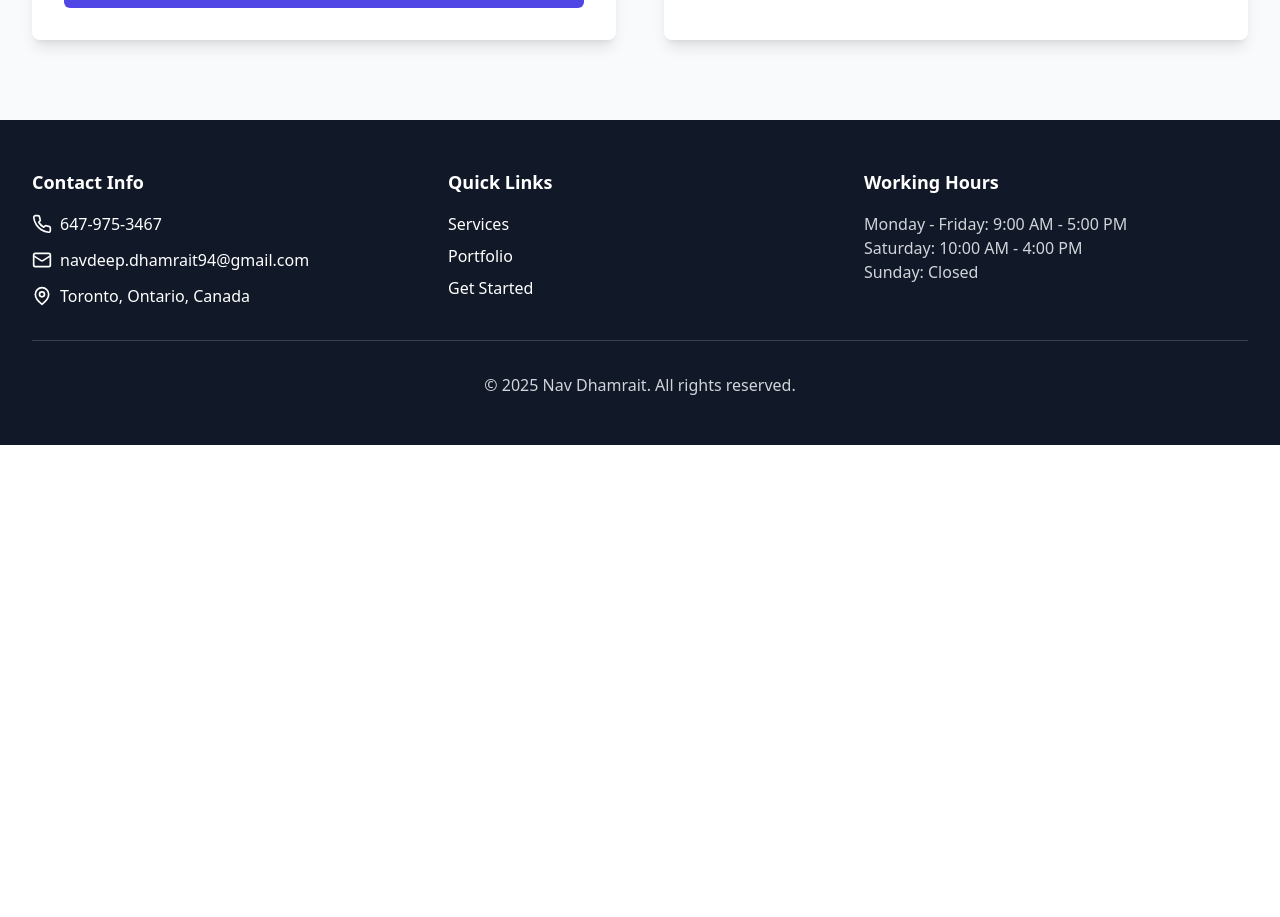
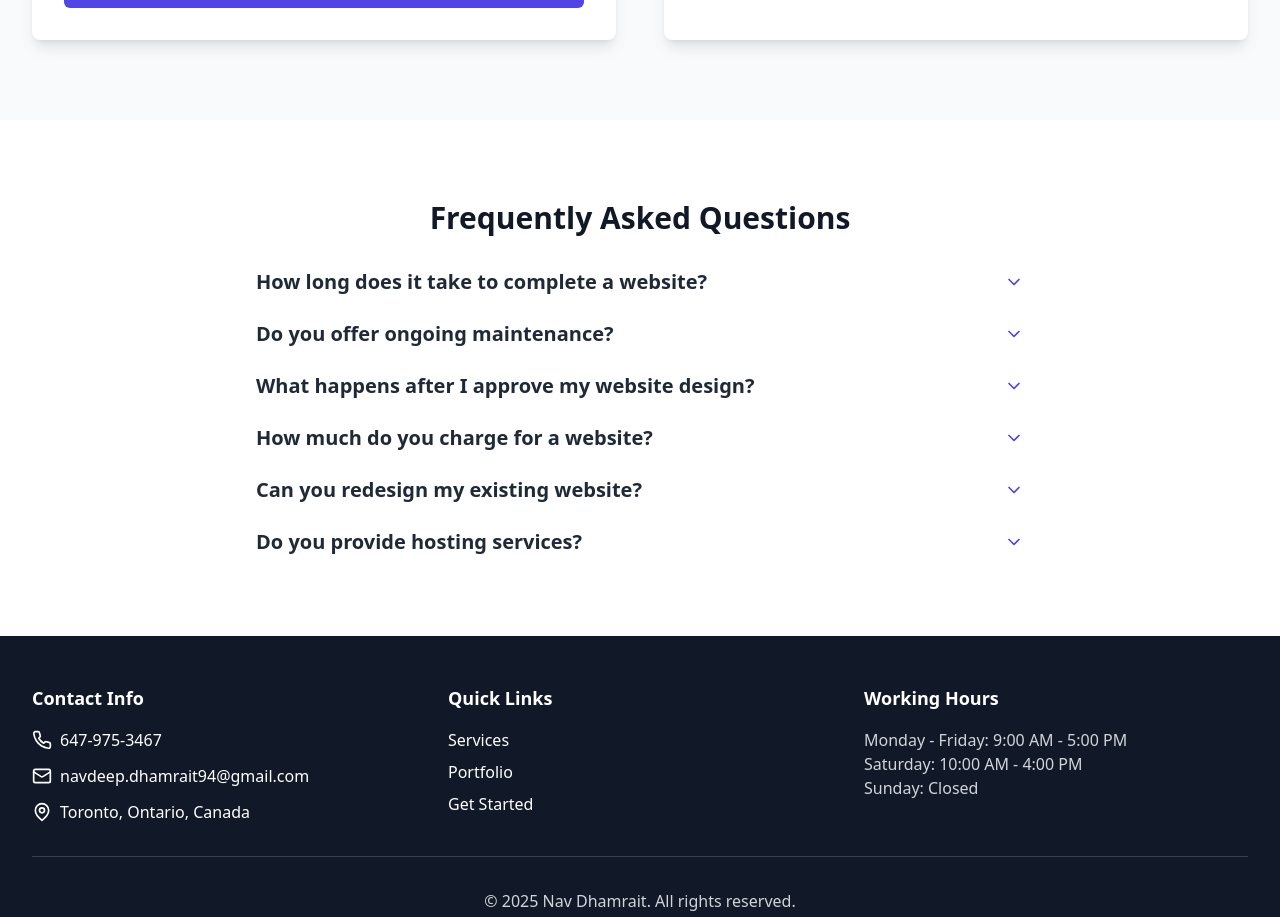
Before and after one commit to nav-commits/WebsiteBusiness, a React (Vite) app: page /contact in a window 1280 px wide. Shown: the part 940-1857 px from the top of the page. Before the commit the page ends 1385 px from the top, so only its background shows below. Built offline with nearby package versions, Linux system fonts and the light colour scheme.

Commit message:
added FAQ

```diff
--- a/src/pages/Contact.tsx
+++ b/src/pages/Contact.tsx
@@ -1,7 +1,14 @@
 import { useState } from "react";
 import { useForm } from "react-hook-form";
 import emailjs from "emailjs-com";
-import { Mail, Phone, MapPin, Send } from "lucide-react";
+import {
+  Mail,
+  Phone,
+  MapPin,
+  Send,
+  ChevronDown,
+  ChevronUp,
+} from "lucide-react";
 
 const Contact = () => {
   const {
@@ -32,13 +39,21 @@ const Contact = () => {
     }
   };
 
+  // State for each FAQ question to toggle open/close
+  const [openFAQ, setOpenFAQ] = useState<number | null>(null);
+
+  const toggleFAQ = (index: number) => {
+    setOpenFAQ(openFAQ === index ? null : index);
+  };
+
   return (
     <div className="pt-16">
       {/* Hero Section */}
       <section className="bg-gradient-to-r from-indigo-600 to-purple-600 text-white py-20 text-center">
         <h1 className="text-4xl font-bold mb-6">Let's Get Started!</h1>
         <p className="text-xl text-indigo-100 mb-8 max-w-3xl mx-auto">
-          Ready for a new website? Contact me today and let's talk about your project.
+          Ready for a new website? Contact me today and let's talk about your
+          project.
         </p>
       </section>
 
@@ -47,37 +62,66 @@ const Contact = () => {
         <div className="max-w-7xl mx-auto px-4 sm:px-6 lg:px-8 grid grid-cols-1 lg:grid-cols-2 gap-12">
           {/* Contact Form */}
           <div className="bg-white rounded-lg shadow-lg p-8">
-            <h2 className="text-2xl font-bold text-gray-900 mb-6">Send a Message</h2>
+            <h2 className="text-2xl font-bold text-gray-900 mb-6">
+              Send a Message
+            </h2>
             <form onSubmit={handleSubmit(onSubmit)} className="space-y-6">
               <div>
-                <label htmlFor="name" className="block text-sm font-medium text-gray-700">Name</label>
+                <label
+                  htmlFor="name"
+                  className="block text-sm font-medium text-gray-700"
+                >
+                  Name
+                </label>
                 <input
                   id="name"
                   {...register("name", { required: "Name is required" })}
                   className="w-full px-4 py-2 border rounded-md"
                 />
-                {errors.name && <p className="text-red-500 text-sm">{String(errors.name.message)}</p>}
+                {errors.name && (
+                  <p className="text-red-500 text-sm">
+                    {String(errors.name.message)}
+                  </p>
+                )}
               </div>
 
               <div>
-                <label htmlFor="email" className="block text-sm font-medium text-gray-700">Email</label>
+                <label
+                  htmlFor="email"
+                  className="block text-sm font-medium text-gray-700"
+                >
+                  Email
+                </label>
                 <input
                   type="email"
                   {...register("email", { required: "Email is required" })}
                   className="w-full px-4 py-2 border rounded-md"
                 />
-                {errors.email && <p className="text-red-500 text-sm">{String(errors.email.message)}</p>}
+                {errors.email && (
+                  <p className="text-red-500 text-sm">
+                    {String(errors.email.message)}
+                  </p>
+                )}
               </div>
 
               <div>
-                <label htmlFor="message" className="block text-sm font-medium text-gray-700">Message</label>
+                <label
+                  htmlFor="message"
+                  className="block text-sm font-medium text-gray-700"
+                >
+                  Message
+                </label>
                 <textarea
                   id="message"
                   {...register("message", { required: "Message is required" })}
                   rows={6}
                   className="w-full px-4 py-2 border rounded-md"
                 ></textarea>
-                {errors.message && <p className="text-red-500 text-sm">{String(errors.message.message)}</p>}
+                {errors.message && (
+                  <p className="text-red-500 text-sm">
+                    {String(errors.message.message)}
+                  </p>
+                )}
               </div>
 
               <button
@@ -89,12 +133,18 @@ const Contact = () => {
                 <Send className="ml-2 h-5 w-5" />
               </button>
             </form>
-            {responseMessage && <p className="mt-4 text-center text-gray-700">{responseMessage}</p>}
+            {responseMessage && (
+              <p className="mt-4 text-center text-gray-700">
+                {responseMessage}
+              </p>
+            )}
           </div>
 
           {/* Contact Information */}
           <div className="bg-white rounded-lg shadow-lg p-8">
-            <h2 className="text-2xl font-bold text-gray-900 mb-6">Contact Information</h2>
+            <h2 className="text-2xl font-bold text-gray-900 mb-6">
+              Contact Information
+            </h2>
             <div className="space-y-6">
               <div className="flex items-start">
                 <Phone className="h-6 w-6 text-indigo-600 mr-4" />
@@ -112,6 +162,159 @@ const Contact = () => {
           </div>
         </div>
       </section>
+
+      {/* FAQ Section */}
+      <section className="py-20 bg-white">
+        <div className="max-w-7xl mx-auto px-4 sm:px-6 lg:px-8 text-center">
+          <h2 className="text-3xl font-bold text-gray-900 mb-8">
+            Frequently Asked Questions
+          </h2>
+          <div className="space-y-6">
+            {/* FAQ 1 */}
+            <div className="text-left max-w-3xl mx-auto">
+              <div
+                className="flex justify-between items-center cursor-pointer"
+                onClick={() => toggleFAQ(0)}
+              >
+                <h3 className="text-xl font-semibold text-gray-800">
+                  How long does it take to complete a website?
+                </h3>
+                {openFAQ === 0 ? (
+                  <ChevronUp className="h-5 w-5 text-indigo-600" />
+                ) : (
+                  <ChevronDown className="h-5 w-5 text-indigo-600" />
+                )}
+              </div>
+              {openFAQ === 0 && (
+                <p className="text-gray-600 mt-2">
+                  Typically, the timeline for completing a website depends on
+                  the complexity of the project. The Starter Website can be
+                  delivered in about 1 week, while more advanced websites may
+                  take up to 4 weeks.
+                </p>
+              )}
+            </div>
+
+            {/* FAQ 2 */}
+            <div className="text-left max-w-3xl mx-auto">
+              <div
+                className="flex justify-between items-center cursor-pointer"
+                onClick={() => toggleFAQ(1)}
+              >
+                <h3 className="text-xl font-semibold text-gray-800">
+                  Do you offer ongoing maintenance?
+                </h3>
+                {openFAQ === 1 ? (
+                  <ChevronUp className="h-5 w-5 text-indigo-600" />
+                ) : (
+                  <ChevronDown className="h-5 w-5 text-indigo-600" />
+                )}
+              </div>
+              {openFAQ === 1 && (
+                <p className="text-gray-600 mt-2">
+                  Yes! We offer an annual maintenance package that includes
+                  updates, backups, and priority support.
+                </p>
+              )}
+            </div>
+
+            {/* FAQ 3 */}
+            <div className="text-left max-w-3xl mx-auto">
+              <div
+                className="flex justify-between items-center cursor-pointer"
+                onClick={() => toggleFAQ(2)}
+              >
+                <h3 className="text-xl font-semibold text-gray-800">
+                  What happens after I approve my website design?
+                </h3>
+                {openFAQ === 2 ? (
+                  <ChevronUp className="h-5 w-5 text-indigo-600" />
+                ) : (
+                  <ChevronDown className="h-5 w-5 text-indigo-600" />
+                )}
+              </div>
+              {openFAQ === 2 && (
+                <p className="text-gray-600 mt-2">
+                  Once you approve the design, I will begin developing the site,
+                  and we will continue to make adjustments based on your
+                  feedback until you’re satisfied.
+                </p>
+              )}
+            </div>
+
+            {/* FAQ 4 */}
+            <div className="text-left max-w-3xl mx-auto">
+              <div
+                className="flex justify-between items-center cursor-pointer"
+                onClick={() => toggleFAQ(3)}
+              >
+                <h3 className="text-xl font-semibold text-gray-800">
+                  How much do you charge for a website?
+                </h3>
+                {openFAQ === 3 ? (
+                  <ChevronUp className="h-5 w-5 text-indigo-600" />
+                ) : (
+                  <ChevronDown className="h-5 w-5 text-indigo-600" />
+                )}
+              </div>
+              {openFAQ === 3 && (
+                <p className="text-gray-600 mt-2">
+                  The cost of a website depends on the complexity and features
+                  required. We offer customized quotes based on the specifics of
+                  your project.
+                </p>
+              )}
+            </div>
+
+            {/* FAQ 5 */}
+            <div className="text-left max-w-3xl mx-auto">
+              <div
+                className="flex justify-between items-center cursor-pointer"
+                onClick={() => toggleFAQ(4)}
+              >
+                <h3 className="text-xl font-semibold text-gray-800">
+                  Can you redesign my existing website?
+                </h3>
+                {openFAQ === 4 ? (
+                  <ChevronUp className="h-5 w-5 text-indigo-600" />
+                ) : (
+                  <ChevronDown className="h-5 w-5 text-indigo-600" />
+                )}
+              </div>
+              {openFAQ === 4 && (
+                <p className="text-gray-600 mt-2">
+                  Absolutely! I can help you redesign your existing website to
+                  make it more modern, functional, and user-friendly.
+                </p>
+              )}
+            </div>
+
+            {/* FAQ 6 */}
+            <div className="text-left max-w-3xl mx-auto">
+              <div
+                className="flex justify-between items-center cursor-pointer"
+                onClick={() => toggleFAQ(5)}
+              >
+                <h3 className="text-xl font-semibold text-gray-800">
+                  Do you provide hosting services?
+                </h3>
+                {openFAQ === 5 ? (
+                  <ChevronUp className="h-5 w-5 text-indigo-600" />
+                ) : (
+                  <ChevronDown className="h-5 w-5 text-indigo-600" />
+                )}
+              </div>
+              {openFAQ === 5 && (
+                <p className="text-gray-600 mt-2">
+                  I can help you set up hosting with trusted partners or provide
+                  recommendations based on your needs. I don’t offer hosting
+                  directly but will assist you through the process.
+                </p>
+              )}
+            </div>
+          </div>
+        </div>
+      </section>
     </div>
   );
 };
```
